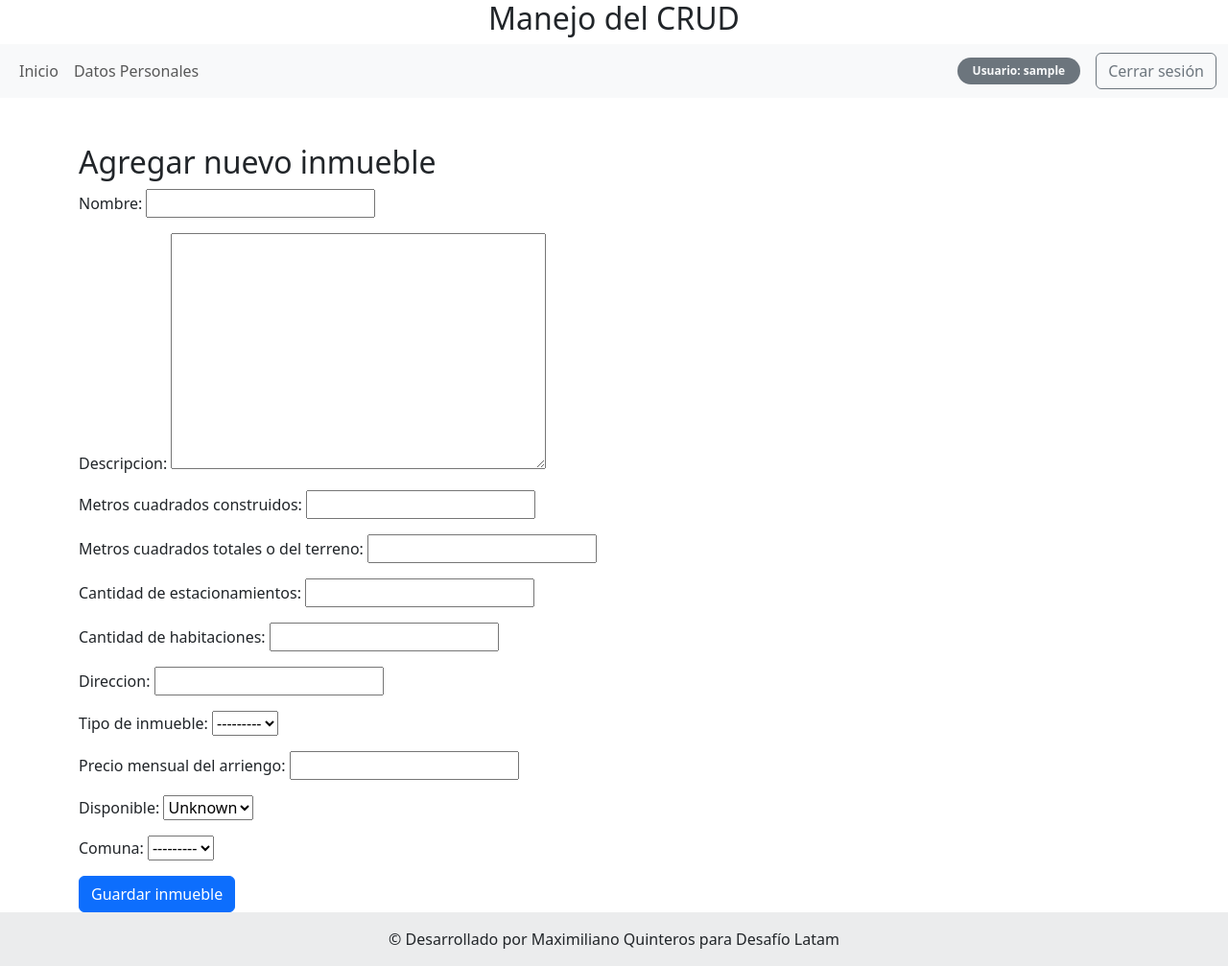
After one commit to maxquinteros/proyecto2-hito-4-y-5, a Django app: page /agregar_inmueble/ in a window 1280 px wide. The commit adds this page. Shown: the whole page at 96% size. Run offline with Django 5.2, Linux system fonts and the light colour scheme; the visitor is signed in with stand-in values (Sample User, id 1); data that the repository does not hold is empty; some libraries are stand-ins or nearby versions.

Commit message:
first commit

```diff
--- a/ManejoDelCrud/urls.py
+++ b/ManejoDelCrud/urls.py
@@ -1,7 +1,7 @@
 from django.contrib import admin
 from django.contrib.auth import views as auth_views
 from django.urls import path
-from web.views import index, usuario, login, register, editar_perfil
+from web.views import index, usuario, login, register, editar_perfil, agregar_inmueble, ver_inmuebles
 
 urlpatterns = [
     path('admin/', admin.site.urls),
@@ -10,4 +10,6 @@ urlpatterns = [
     path('logout/', auth_views.LogoutView.as_view(), name='logout'),
     path('register/', register, name='register'),
     path('usuario/', editar_perfil, name='usuario'),
+    path('agregar_inmueble/', agregar_inmueble, name='agregar_inmueble'),
+    path('ver_inmuebles/', ver_inmuebles, name='ver_inmuebles'),
 ]
--- /dev/null
+++ b/web/context_processors.py
@@ -0,0 +1,10 @@
+from .models import Usuarios
+
+def es_arrendador(request):
+    if request.user.is_authenticated:
+        try:
+            usuario = Usuarios.objects.get(id=request.user.id)
+            return {'es_arrendador': usuario.tipo_usuario.rol == 'arrendador'}
+        except Usuarios.DoesNotExist:
+            return {'es_arrendador': False}
+    return {'es_arrendador': False}
--- a/web/forms.py
+++ b/web/forms.py
@@ -1,5 +1,5 @@
 from django import forms
-from .models import Usuarios
+from .models import Usuarios, Inmuebles
 
 class UsuarioForm(forms.ModelForm):
     class Meta:
@@ -8,3 +8,10 @@ class UsuarioForm(forms.ModelForm):
         widgets = {
             'tipo_usuario': forms.Select()
         }
+
+class InmuebleForm(forms.ModelForm):
+    class Meta:
+        model = Inmuebles
+        fields = ['nombre', 'descripcion', 'metros_cuadrados_construidos', 'metros_cuadrados_totales_o_del_terreno',
+                  'cantidad_de_estacionamientos', 'cantidad_de_habitaciones', 'direccion', 'tipo_de_inmueble',
+                  'precio_mensual_del_arriengo', 'disponible', 'comuna']
--- a/web/models.py
+++ b/web/models.py
@@ -3,12 +3,18 @@ from django.db import models
 
 # Create your models here.
 class Comunas(models.Model):
-    comuna = models.CharField(db_column='Comuna', primary_key=True)  # Field name made lowercase.
-    region = models.CharField(db_column='Region')  # Field name made lowercase.
+    comuna = models.CharField(
+        db_column="Comuna", primary_key=True
+    )  # Field name made lowercase.
+    region = models.CharField(db_column="Region")
+
+    def __str__(self):
+        return self.comuna
 
     class Meta:
         managed = False
-        db_table = 'comunas'
+        db_table = "comunas"
+
 
 class Inmuebles(models.Model):
     nombre = models.CharField(max_length=255)
@@ -18,18 +24,32 @@ class Inmuebles(models.Model):
     cantidad_de_estacionamientos = models.IntegerField()
     cantidad_de_habitaciones = models.IntegerField()
     direccion = models.CharField(max_length=255)
-    tipo_de_inmueble = models.ForeignKey('TipoInmueble', models.DO_NOTHING, db_column='tipo_de_inmueble', blank=True, null=True)
+    tipo_de_inmueble = models.ForeignKey(
+        "TipoInmueble",
+        models.DO_NOTHING,
+        db_column="tipo_de_inmueble",
+        blank=True,
+        null=True,
+    )
     precio_mensual_del_arriengo = models.IntegerField()
     disponible = models.BooleanField(blank=True, null=True)
-    comuna = models.ForeignKey(Comunas, models.DO_NOTHING, db_column='comuna', blank=True, null=True)
+    comuna = models.ForeignKey(
+        Comunas, models.DO_NOTHING, db_column="comuna", blank=True, null=True
+    )
 
     class Meta:
         managed = False
-        db_table = 'inmuebles'
+        db_table = "inmuebles"
+
+    def __str__(self):
+        return self.nombre
 
 
 class Roles(models.Model):
     rol = models.CharField(unique=True, max_length=50)
+
+    def __str__(self):
+        return self.rol
 
     class Meta:
         managed = False
@@ -38,6 +58,9 @@ class Roles(models.Model):
 
 class TipoInmueble(models.Model):
     inmueble = models.CharField(unique=True, max_length=50)
+
+    def __str__(self):
+        return self.inmueble
 
     class Meta:
         managed = False
@@ -55,6 +78,9 @@ class Usuarios(models.Model):
         Roles, models.DO_NOTHING, db_column="tipo_usuario", blank=True, null=True
     )
 
+    def __str__(self):
+        return f"{self.nombres} {self.apellidos} ({self.tipo_usuario})"
+
     class Meta:
         managed = False
         db_table = "usuarios"
--- /dev/null
+++ b/web/templates/agregar_inmueble.html
@@ -0,0 +1,12 @@
+{% extends 'base.html' %}
+
+{% block content %}
+<div class="container mt-5">
+  <h2>Agregar nuevo inmueble</h2>
+  <form method="post">
+    {% csrf_token %}
+    {{ form.as_p }}
+    <button type="submit" class="btn btn-primary">Guardar inmueble</button>
+  </form>
+</div>
+{% endblock %}
--- a/web/templates/navbar.html
+++ b/web/templates/navbar.html
@@ -1,8 +1,6 @@
 <nav class="navbar navbar-expand-sm bg-light navbar-light">
   <div class="container-fluid">
-    <button class="navbar-toggler" type="button" data-bs-toggle="collapse" data-bs-target="#collapsibleNavbar">
-      <span class="navbar-toggler-icon"></span>
-    </button>
+    <button class="navbar-toggler" type="button" data-bs-toggle="collapse" data-bs-target="#collapsibleNavbar"><span class="navbar-toggler-icon"></span></button>
     <div class="collapse navbar-collapse" id="collapsibleNavbar">
       <ul class="navbar-nav me-auto">
         <li class="nav-item">
@@ -13,16 +11,21 @@
             <a class="nav-link" href="{% url 'usuario' %}">Datos Personales</a>
           </li>
         {% endif %}
-        <li class="nav-item">
-          <a class="nav-link" href="/">Contactar</a>
-        </li>
+        {% if es_arrendador %}
+          <li class="nav-item">
+            <a class="nav-link" href="{% url 'agregar_inmueble' %}">Agregar nuevo inmueble</a>
+          </li>
+        {% endif %}
+        {% if es_arrendador %}
+          <li class="nav-item">
+            <a class="nav-link" href="{% url 'ver_inmuebles' %}">Ver Inmuebles</a>
+          </li>
+        {% endif %}
       </ul>
       <ul class="navbar-nav ms-auto d-flex align-items-center">
         {% if user.is_authenticated %}
           <li class="nav-item">
-            <span class="navbar-text me-3 badge bg-secondary rounded-pill px-3 py-2 text-light">
-              Usuario: {{ user.get_username }}
-            </span>
+            <span class="navbar-text me-3 badge bg-secondary rounded-pill px-3 py-2 text-light">Usuario: {{ user.get_username }}</span>
           </li>
           <li class="nav-item">
             <form action="{% url 'logout' %}" method="post" class="d-inline">
--- a/web/views.py
+++ b/web/views.py
@@ -1,12 +1,13 @@
 from django.shortcuts import render, redirect, get_object_or_404
 from django.contrib.auth.decorators import login_required
+from django.db import models
 from django.contrib.auth.models import User
 from django.contrib.auth import login
 from django.contrib.auth import login as auth_login
 from django.contrib import messages
 from django.contrib.auth.forms import UserCreationForm
-from web.models import Usuarios, Roles
-from .forms import UsuarioForm
+from web.models import Usuarios, Roles, Inmuebles, UsuariosInmuebles
+from .forms import UsuarioForm, InmuebleForm
 
 
 # Create your views here.
@@ -63,4 +64,66 @@ def editar_perfil(request):
     else:
         form = UsuarioForm(instance=usuario)
 
-    return render(request, 'usuario.html', {'form': form})
+    context = {
+        'form': form,
+        'es_arrendador': usuario.tipo_usuario.rol == 'arrendador'
+    }
+
+    return render(request, 'usuario.html', context)
+
+@login_required
+def agregar_inmueble(request):
+    if request.method == 'POST':
+        form = InmuebleForm(request.POST)
+        if form.is_valid():
+            inmueble = form.save(commit=False)
+            try:
+                usuario = Usuarios.objects.get(user=request.user)
+                inmueble.save()
+                UsuariosInmuebles.objects.create(
+                    id_fk_usuario=usuario,
+                    id_fk_inmuebles=inmueble
+                )
+                return redirect('ver_inmuebles')
+            except Usuarios.DoesNotExist:
+                form.add_error(None, 'No se encontró el perfil del usuario.')
+    else:
+        form = InmuebleForm()
+    return render(request, 'agregar_inmueble.html', {'form': form})
+'''
+@login_required
+def agregar_inmueble(request):
+    if request.method == 'POST':
+        form = InmuebleForm(request.POST)
+        if form.is_valid():
+            inmueble = form.save(commit=False)
+            inmueble.save()
+            return redirect('index')  # Redirige a la página de inicio después de guardar
+    else:
+        form = InmuebleForm()
+
+    return render(request, 'agregar_inmueble.html', {'form': form})
+
+def ver_inmuebles(request):
+    if not request.user.is_authenticated:
+        return redirect('login')
+
+    try:
+        usuario = Usuarios.objects.get(id=request.user.id)
+
+        inmuebles_ids = UsuariosInmuebles.objects.filter(id_fk_usuario=usuario).values_list('id_fk_inmuebles', flat=True)
+        inmuebles = Inmuebles.objects.filter(id__in=inmuebles_ids)
+
+    except Usuarios.DoesNotExist:
+        inmuebles = Inmuebles.objects.none()
+
+    return render(request, 'ver_inmuebles.html', {'inmuebles': inmuebles})
+'''
+@login_required
+def ver_inmuebles(request):
+    try:
+        usuario = Usuarios.objects.get(user=request.user)
+        inmuebles = Inmuebles.objects.filter(usuariosinmuebles__id_fk_usuario=usuario)
+    except Usuarios.DoesNotExist:
+        inmuebles = Inmuebles.objects.none()
+    return render(request, 'ver_inmuebles.html', {'inmuebles': inmuebles})
```
Also changed, not shown: ManejoDelCrud/settings.py (+1 -11 lines), web/templates/ver_inmuebles.html (added, +21 -0 lines), web/migrations/0002_comunas.py (added).
